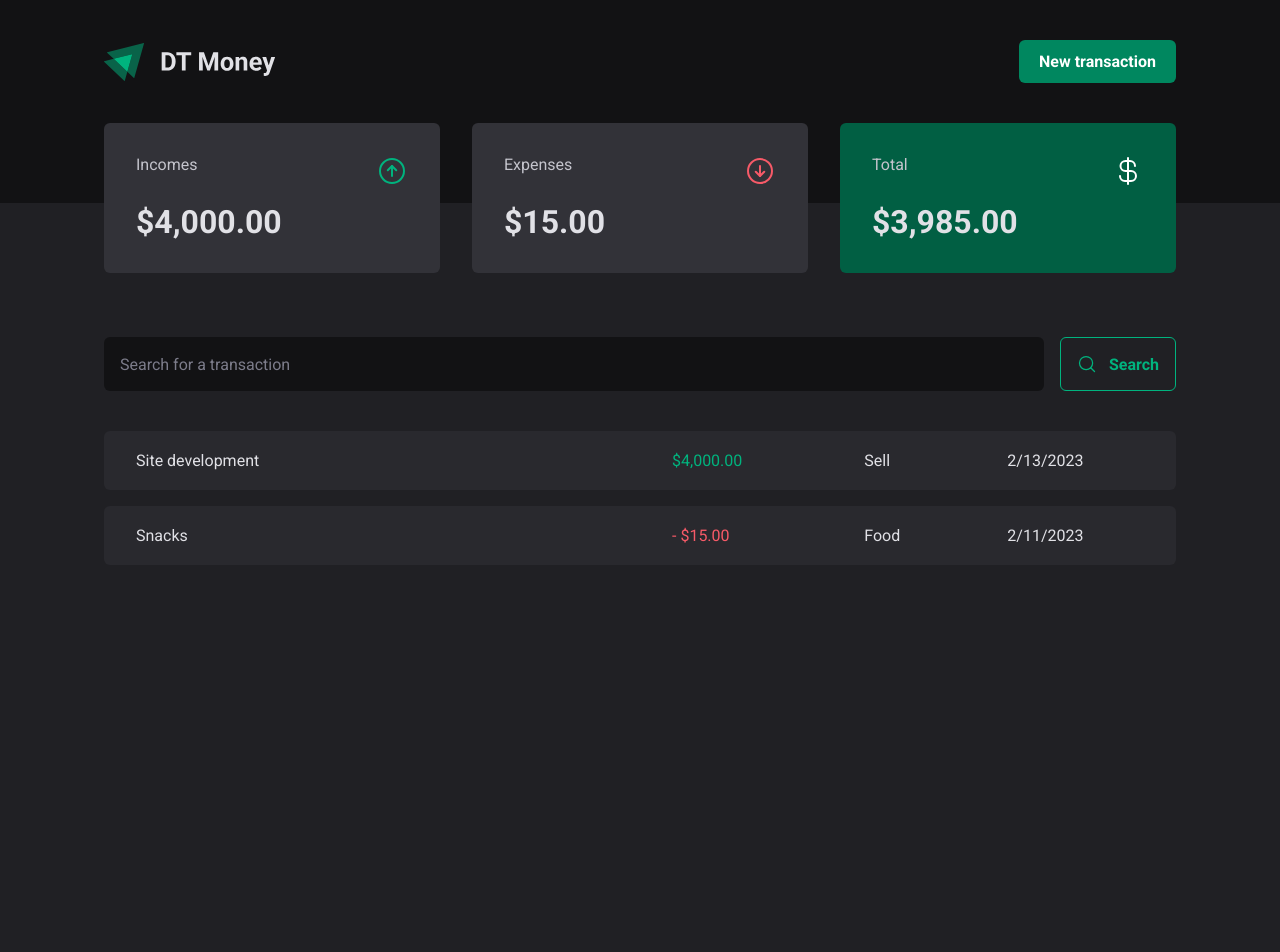
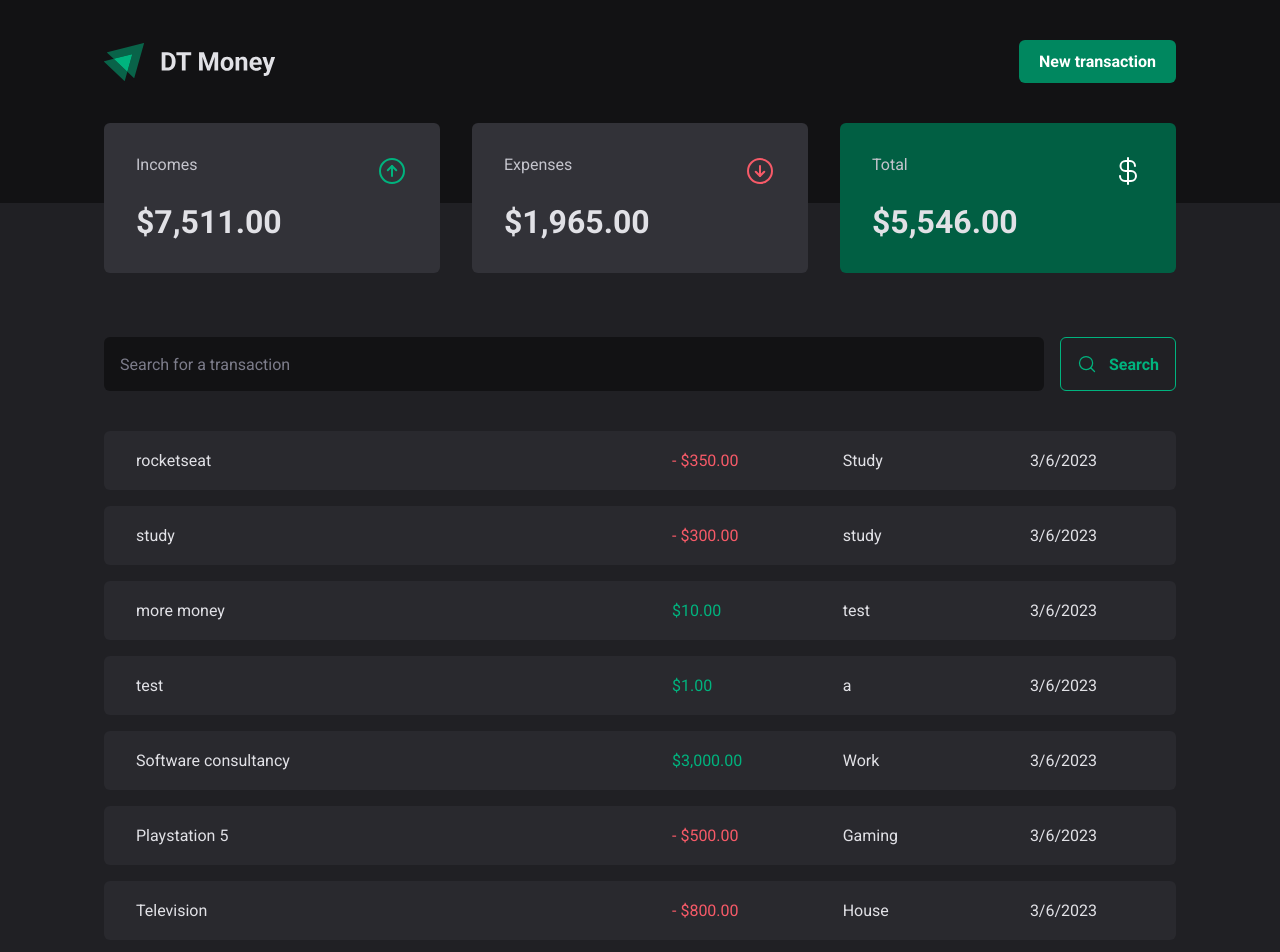
Before and after one commit to guilherme-n/dt-money, a React (Vite) app: page / in a window 1280 px wide. Shown: the top 952 px of the page. Before the commit the page ends 800 px from the top, so only its background shows below. Built offline with nearby package versions, Linux system fonts and the light colour scheme; data requests are answered from the project's data file.

Commit message:
create new transaction logic

```diff
--- a/server.json
+++ b/server.json
@@ -15,6 +15,70 @@
       "category": "Food",
       "price": 15,
       "createdAt": "2023-02-11T14:11:00.527Z"
+    },
+    {
+      "description": "Stocks",
+      "price": 500,
+      "category": "Investiment",
+      "type": "income",
+      "createdAt": "2023-03-06T02:31:52.007Z",
+      "id": 3
+    },
+    {
+      "description": "Television",
+      "price": 800,
+      "category": "House",
+      "type": "expense",
+      "createdAt": "2023-03-06T02:33:14.313Z",
+      "id": 4
+    },
+    {
+      "description": "Playstation 5",
+      "price": 500,
+      "category": "Gaming",
+      "type": "expense",
+      "createdAt": "2023-03-06T02:33:44.425Z",
+      "id": 5
+    },
+    {
+      "description": "Software consultancy",
+      "price": 3000,
+      "category": "Work",
+      "type": "income",
+      "createdAt": "2023-03-06T02:48:36.356Z",
+      "id": 6
+    },
+    {
+      "description": "test",
+      "price": 1,
+      "category": "a",
+      "type": "income",
+      "createdAt": "2023-03-06T02:49:36.649Z",
+      "id": 7
+    },
+    {
+      "description": "more money",
+      "price": 10,
+      "category": "test",
+      "type": "income",
+      "createdAt": "2023-03-06T02:50:51.435Z",
+      "id": 8
+    },
+    {
+      "description": "study",
+      "price": 300,
+      "category": "study",
+      "type": "expense",
+      "createdAt": "2023-03-06T02:51:36.493Z",
+      "id": 9
+    },
+    {
+      "description": "rocketseat",
+      "price": 350,
+      "category": "Study",
+      "type": "expense",
+      "createdAt": "2023-03-06T03:10:07.387Z",
+      "id": 10
     }
   ]
 }
--- a/src/components/NewTransactionModal/index.tsx
+++ b/src/components/NewTransactionModal/index.tsx
@@ -10,6 +10,7 @@ import {
 } from './styles';
 import * as zod from 'zod';
 import { zodResolver } from '@hookform/resolvers/zod';
+import { useTransactions } from '../../contexts/TransactionsContext';
 
 const newTransactionFormSchema = zod.object({
 	description: zod.string(),
@@ -24,6 +25,7 @@ export function NewTransactionModal() {
 	const {
 		control,
 		register,
+		reset,
 		handleSubmit,
 		formState: { isSubmitting },
 	} = useForm<NewTransactionFormInputs>({
@@ -33,9 +35,11 @@ export function NewTransactionModal() {
 		},
 	});
 
+	const { createTransaction } = useTransactions();
+
 	async function handleCreateNewTransaction(data: NewTransactionFormInputs) {
-		await new Promise((resolve) => setTimeout(resolve, 2000));
-		console.log({ data });
+		await createTransaction(data);
+		reset();
 	}
 
 	return (
--- a/src/contexts/TransactionsContext.tsx
+++ b/src/contexts/TransactionsContext.tsx
@@ -12,7 +12,15 @@ const TransactionsContext = createContext({} as TransactionsContextType);
 
 interface TransactionsContextType {
 	transactions: Transaction[];
-	fetchTransactions: (query?: string) => void;
+	fetchTransactions: (query?: string) => Promise<void>;
+	createTransaction: (transaction: CreateNewTransactionParams) => Promise<void>;
+}
+
+interface CreateNewTransactionParams {
+	description: string;
+	price: number;
+	category: string;
+	type: 'income' | 'expense';
 }
 
 interface TransactionsProviderProps {
@@ -28,14 +36,29 @@ export function TransactionsProvider({ children }: TransactionsProviderProps) {
 
 	async function fetchTransactions(query?: string) {
 		const { data } = await api.get('transactions', {
-			params: { q: query },
+			params: {
+				_sort: 'createdAt',
+				_order: 'desc',
+				q: query,
+			},
 		});
 
 		setTransactions(data);
 	}
 
+	async function createTransaction(transaction: CreateNewTransactionParams) {
+		const { data } = await api.post('transactions', {
+			...transaction,
+			createdAt: new Date(),
+		});
+
+		setTransactions((state) => [data, ...state]);
+	}
+
 	return (
-		<TransactionsContext.Provider value={{ transactions, fetchTransactions }}>
+		<TransactionsContext.Provider
+			value={{ transactions, fetchTransactions, createTransaction }}
+		>
 			{children}
 		</TransactionsContext.Provider>
 	);
```
Lines whose indentation alone changed are shown as unchanged.
